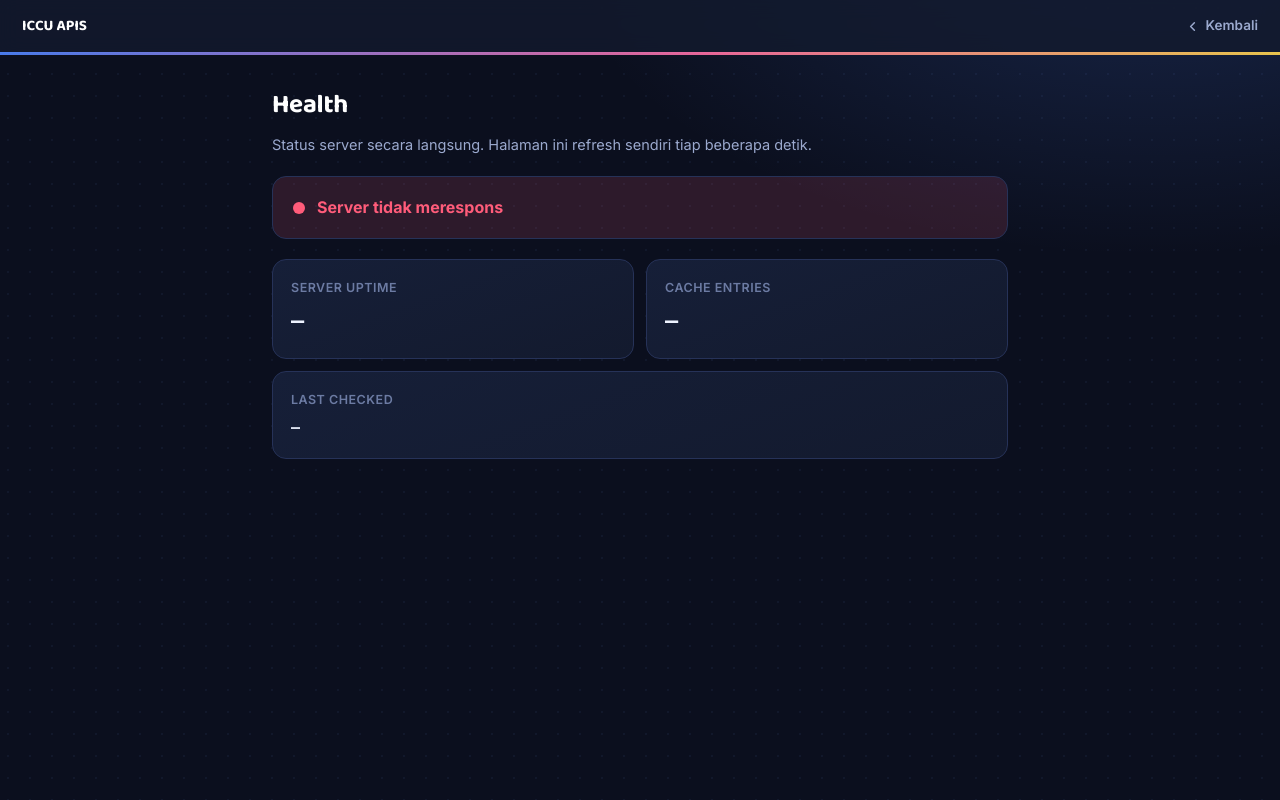
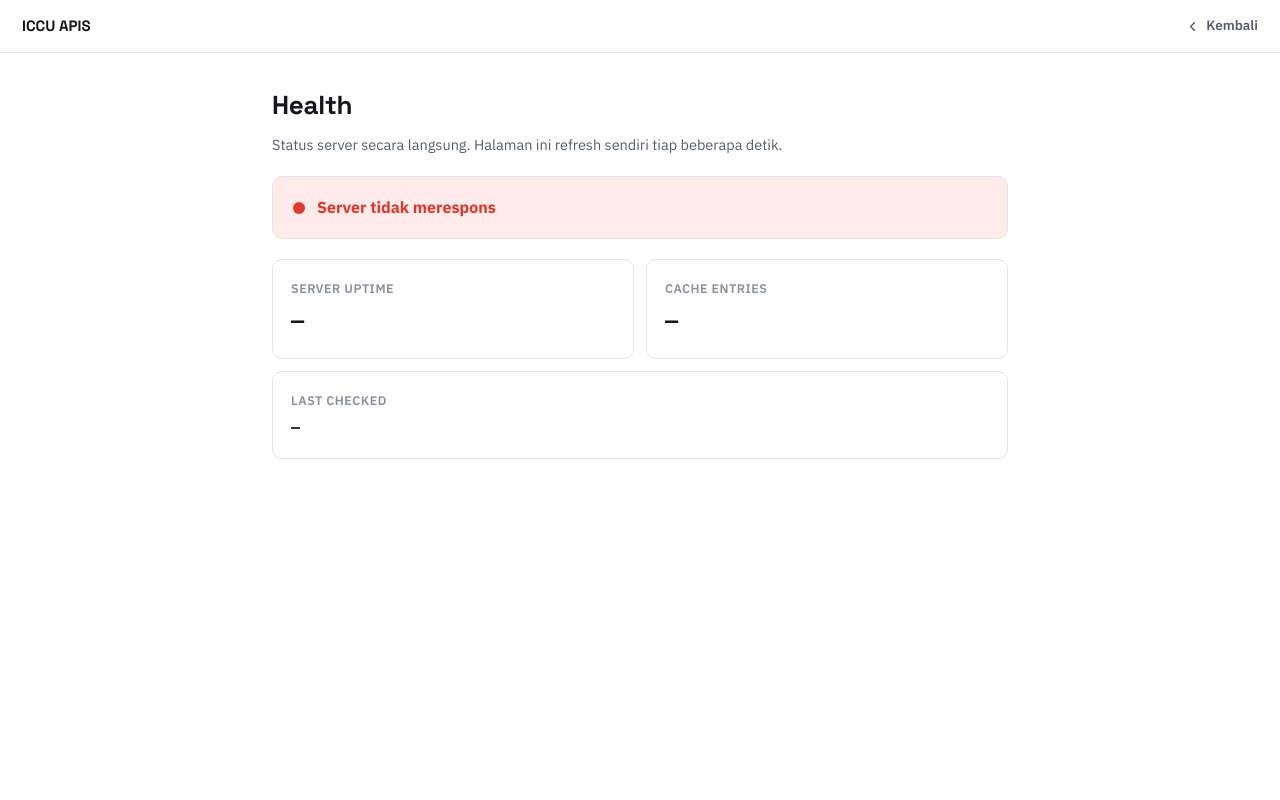
Before and after one commit to iccu2nd/iccuapis, a website: page public/health.html in a window 1280 px wide. Drawn offline with Linux system fonts and the light colour scheme; no server answers.

Commit message:
Update via rezora bot (2026-07-12T13:19:29.928Z)

```diff
--- a/public/health.html
+++ b/public/health.html
@@ -7,33 +7,30 @@
 <link rel="icon" href="data:," />
 <link rel="preconnect" href="https://fonts.googleapis.com">
 <link rel="preconnect" href="https://fonts.gstatic.com" crossorigin>
-<link href="https://fonts.googleapis.com/css2?family=Baloo+2:wght@600;700;800&family=Space+Grotesk:wght@500;600;700&family=Inter:wght@400;500;600;700&family=JetBrains+Mono:wght@400;500;600;700&display=swap" rel="stylesheet">
+<link href="https://fonts.googleapis.com/css2?family=Space+Grotesk:wght@500;600;700&family=Sora:wght@600;700;800&family=IBM+Plex+Sans:wght@400;500;600;700&family=JetBrains+Mono:wght@400;500;600;700&display=swap" rel="stylesheet">
 <style>
 :root {
-  --bg: #0B0F1E;
-  --panel: #131A2E;
-  --panel-raised: #1B2440;
-  --card: #161F38;
-  --border: #263258;
-  --border-strong: #3A4A82;
-  --text: #EEF3FF;
-  --text-dim: #9BA9CE;
-  --text-faint: #6C7BA3;
-  --accent: #4F86FF;
-  --accent-hover: #7AA6FF;
-  --accent-soft: rgba(79, 134, 255, 0.16);
-  --ba-pink: #FF6FA5;
-  --ba-yellow: #FFD54F;
-  --good: #45E0A8;
-  --good-soft: rgba(69, 224, 168, 0.14);
-  --bad: #FF5C7A;
-  --bad-soft: rgba(255, 92, 122, 0.14);
-  --display: 'Baloo 2', 'Space Grotesk', sans-serif;
+  --bg: #FFFFFF;
+  --panel: #F7F8FA;
+  --panel-raised: #F0F2F5;
+  --border: #E2E5EA;
+  --border-strong: #CBD1DA;
+  --text: #14161A;
+  --text-dim: #565C68;
+  --text-faint: #8A8F99;
+  --accent: #2E5CFF;
+  --accent-hover: #1E46E0;
+  --accent-soft: #EAEFFF;
+  --good: #17A860;
+  --good-soft: #E7F8EF;
+  --bad: #E0392B;
+  --bad-soft: #FDECEA;
+  --display: 'Space Grotesk', sans-serif;
   --stat: 'JetBrains Mono', ui-monospace, monospace;
-  --body: 'Inter', -apple-system, sans-serif;
+  --body: 'IBM Plex Sans', -apple-system, sans-serif;
   --mono: 'JetBrains Mono', ui-monospace, monospace;
-  --radius: 14px;
-  --radius-sm: 9px;
+  --radius: 10px;
+  --radius-sm: 7px;
 }
 
 * { box-sizing: border-box; }
@@ -41,11 +38,7 @@
 html, body {
   margin: 0;
   padding: 0;
-  background:
-    radial-gradient(circle at 8px 8px, rgba(122, 166, 255, 0.06) 1.4px, transparent 1.4px) 0 0 / 22px 22px,
-    radial-gradient(1000px 560px at 90% -10%, rgba(79, 134, 255, 0.2), transparent 60%),
-    var(--bg);
-  background-attachment: fixed;
+  background: var(--bg);
   color: var(--text);
   font-family: var(--body);
   font-size: 16px;
@@ -53,7 +46,7 @@ html, body {
   -webkit-font-smoothing: antialiased;
 }
 
-a { color: var(--accent-hover); text-decoration: none; }
+a { color: var(--accent); text-decoration: none; }
 a:hover { text-decoration: underline; }
 button { font-family: inherit; cursor: pointer; }
 
@@ -75,18 +68,10 @@ button { font-family: inherit; cursor: pointer; }
   align-items: center;
   justify-content: space-between;
   padding: 14px 22px;
-  background: rgba(19, 26, 46, 0.82);
-  backdrop-filter: blur(10px);
-  -webkit-backdrop-filter: blur(10px);
+  background: rgba(255, 255, 255, 0.86);
+  backdrop-filter: blur(8px);
+  -webkit-backdrop-filter: blur(8px);
   border-bottom: 1px solid var(--border);
-}
-.topbar::after {
-  content: '';
-  position: absolute;
-  left: 0; right: 0; bottom: -3px;
-  height: 3px;
-  background: linear-gradient(90deg, var(--accent), var(--ba-pink) 55%, var(--ba-yellow));
-  opacity: 0.9;
 }
 .topbar-mark {
   display: flex;
@@ -95,7 +80,6 @@ button { font-family: inherit; cursor: pointer; }
   font-family: var(--display);
   font-weight: 700;
   font-size: 15px;
-  color: #fff;
 }
 
 .stage {
@@ -113,10 +97,6 @@ button { font-family: inherit; cursor: pointer; }
   font-weight: 700;
   margin: 0 0 6px;
   letter-spacing: -0.01em;
-  background: linear-gradient(100deg, #fff 40%, var(--accent-hover) 75%, var(--ba-pink));
-  -webkit-background-clip: text;
-  background-clip: text;
-  color: transparent;
 }
 .page-head p {
   margin: 0;
@@ -169,10 +149,8 @@ button { font-family: inherit; cursor: pointer; }
   border: 1px solid var(--border);
   border-radius: var(--radius);
   padding: 18px;
-  background: linear-gradient(160deg, var(--card), var(--panel));
-  transition: border-color 0.15s ease, transform 0.15s ease;
+  background: #fff;
 }
-.card:hover { border-color: var(--accent); transform: translateY(-2px); }
 .card-label {
   font-size: 12.5px;
   font-weight: 600;
```
Also changed, not shown: public/index.html (+46 -81 lines), public/logs.html (+28 -47 lines).
